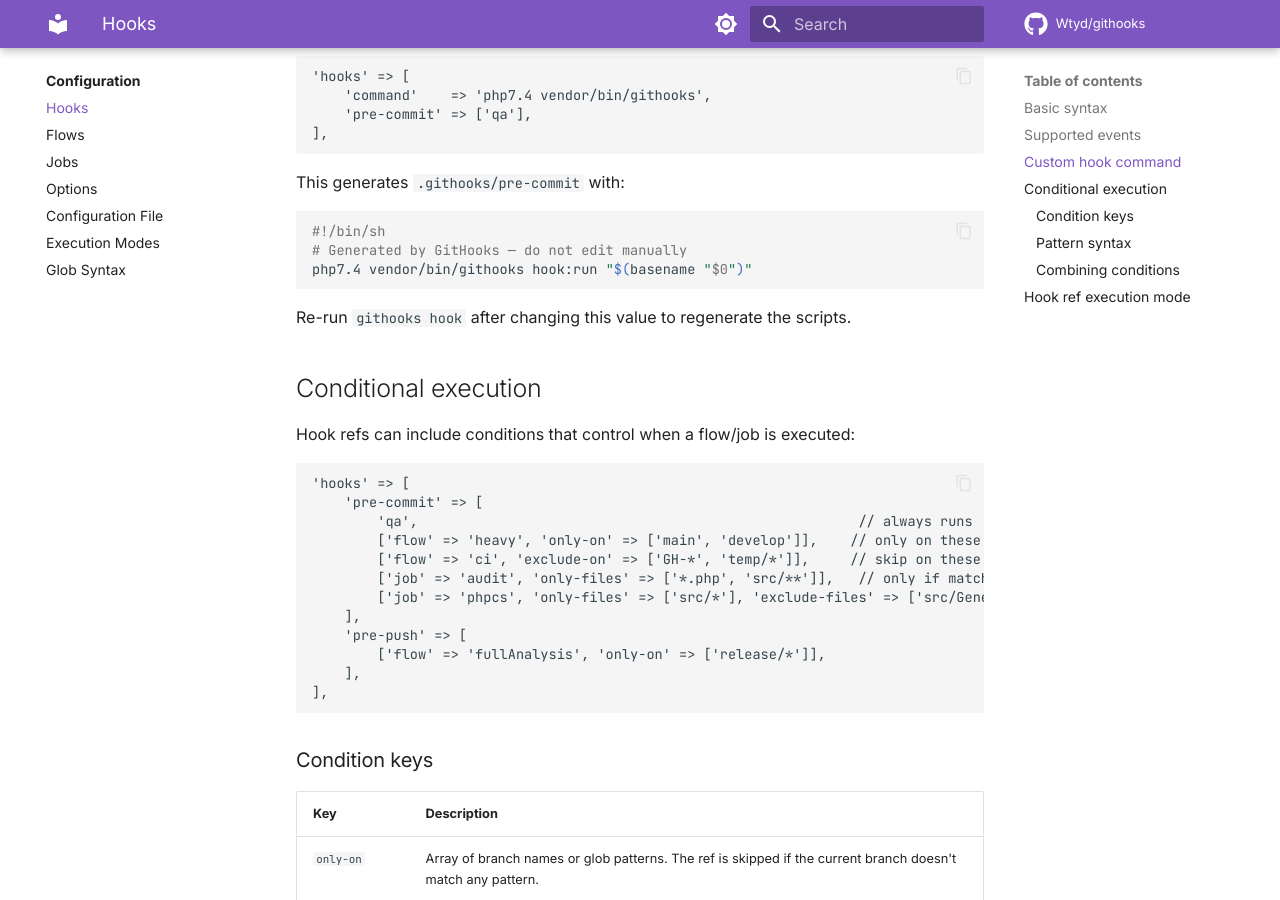
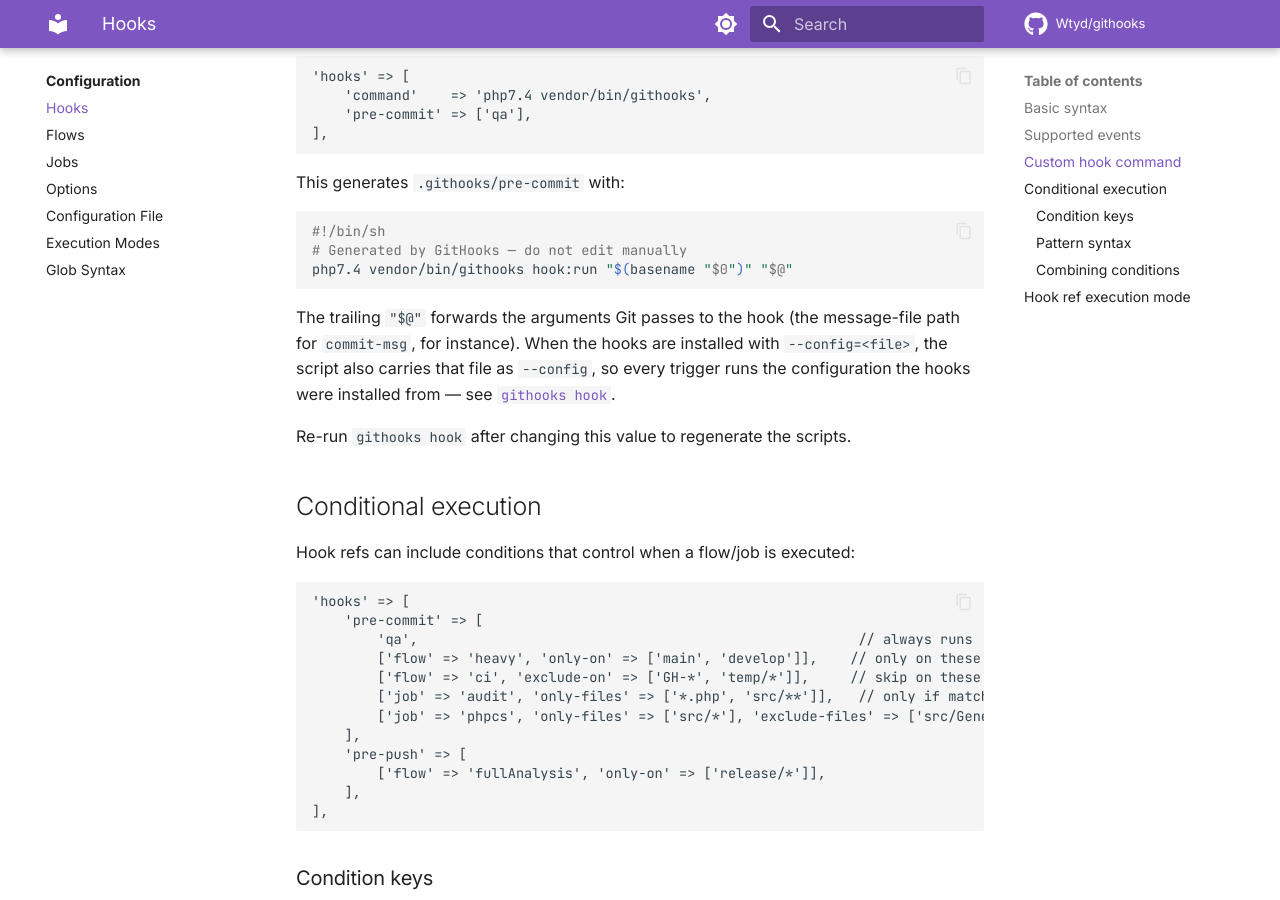
Before and after one commit to Wtyd/githooks, an MkDocs documentation site: the page built from docs/configuration/hooks.md, in a window 1280 px wide and 900 px high, scrolled down 954 px. Built offline with MkDocs 1.6.1 and Material for MkDocs 9.7.7, drawn with Linux system fonts in a browser that asks for light colours; comment, search, counter and statistics services are not loaded.

Commit message:
docs(hooks): show the generated hook script as it is today
The sample script was two features behind what HookInstaller writes: it
lacked the "$@" forwarding added in 3.7 (FEAT-16) and said nothing about the
--config the installer now bakes in. Someone comparing their .githooks/ file
against the docs would have concluded theirs was wrong.

Co-Authored-By: Claude Opus 5 (1M context) <noreply@anthropic.com>

````diff
--- a/docs/configuration/hooks.md
+++ b/docs/configuration/hooks.md
@@ -39,8 +39,13 @@ This generates `.githooks/pre-commit` with:
 ```bash
 #!/bin/sh
 # Generated by GitHooks — do not edit manually
-php7.4 vendor/bin/githooks hook:run "$(basename "$0")"
+php7.4 vendor/bin/githooks hook:run "$(basename "$0")" "$@"
 ```
+
+The trailing `"$@"` forwards the arguments Git passes to the hook (the message-file path for
+`commit-msg`, for instance). When the hooks are installed with `--config=<file>`, the script also
+carries that file as `--config`, so every trigger runs the configuration the hooks were installed
+from — see [`githooks hook`](../cli/hook.md).
 
 Re-run `githooks hook` after changing this value to regenerate the scripts.
 
````
